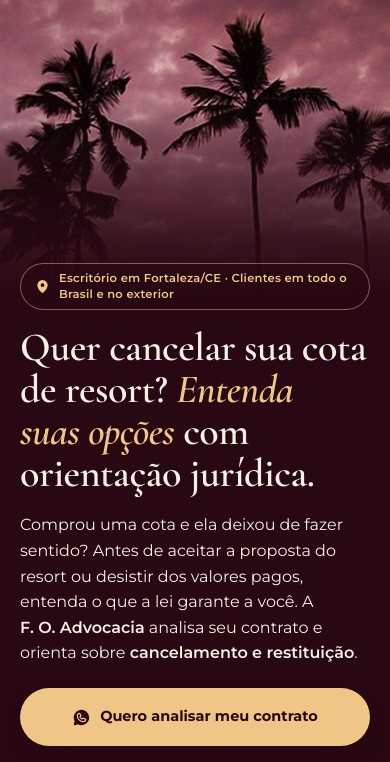
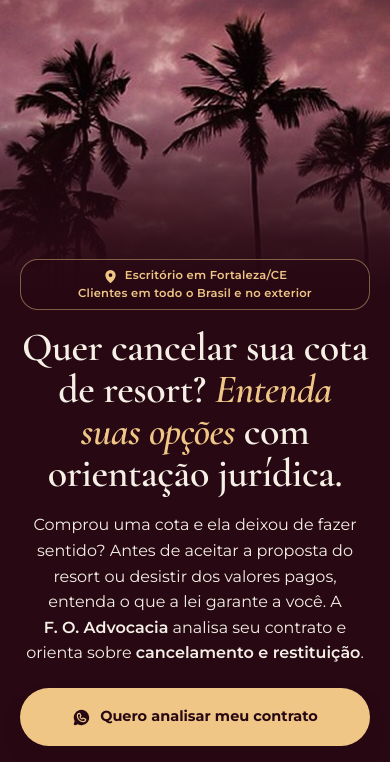
Before and after one commit to scalecompanyads/F.o-adv, a plain HTML site: page index.html in a window 390 px wide. Shown: the part 80-842 px from the top of the page. Drawn offline with nearby package versions, Linux system fonts and the light colour scheme.

Commit message:
Centraliza o hero no celular e quebra o selo em duas linhas
Co-Authored-By: Claude Opus 5.5 <noreply@anthropic.com>

```diff
--- a/index.html
+++ b/index.html
@@ -338,6 +338,11 @@ j=d.createElement(s),dl=l!='dataLayer'?'&l='+l:'';j.async=true;j.src=
   }
   @media (max-width: 760px) {
     body.has-bar { --bar: 84px; }
+    .hero-copy { text-align: center; }
+    .hero h1, .lead { margin-left: auto; margin-right: auto; }
+    .seal { flex-wrap: wrap; justify-content: center; gap: 2px 7px; padding: 8px 18px; border-radius: 18px; }
+    .seal-sep { display: none; }
+    .seal-b { flex-basis: 100%; }
   }
   @media (min-width: 761px) {
     h3 { font-size: 1.7rem; }
@@ -482,7 +487,7 @@ j=d.createElement(s),dl=l!='dataLayer'?'&l='+l:'';j.async=true;j.src=
     </div>
     <div class="wrap hero-main">
       <div class="hero-copy">
-        <p class="seal rv"><svg class="ic" aria-hidden="true"><use href="#ic-map-pin"/></svg>Escritório em Fortaleza/CE · Clientes em todo o Brasil e no exterior</p>
+        <p class="seal rv"><svg class="ic" aria-hidden="true"><use href="#ic-map-pin"/></svg><span>Escritório em Fortaleza/CE</span><span class="seal-sep" aria-hidden="true">·</span><span class="seal-b">Clientes em todo o Brasil e no exterior</span></p>
         <h1 class="rv" style="--d:.05s">Quer cancelar sua cota de resort? <em>Entenda suas opções</em> com orientação jurídica.</h1>
         <div class="hero-row rv" style="--d:.12s">
           <p class="lead">Comprou uma cota e ela deixou de fazer sentido? Antes de aceitar a proposta do resort ou desistir dos valores pagos, entenda o que a lei garante a você. A <strong>F.&nbsp;O.&nbsp;Advocacia</strong> analisa seu contrato e orienta sobre <strong>cancelamento e restituição</strong>.</p>
```
